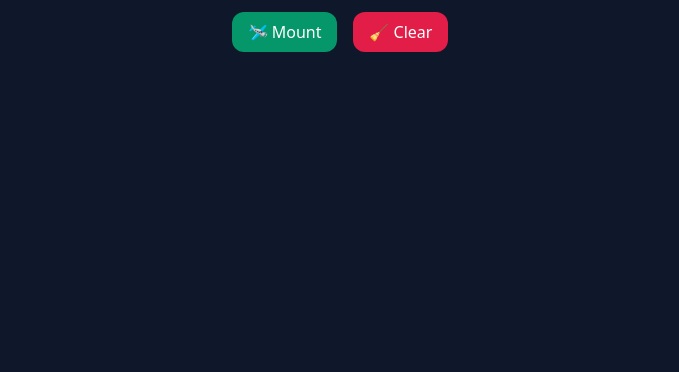
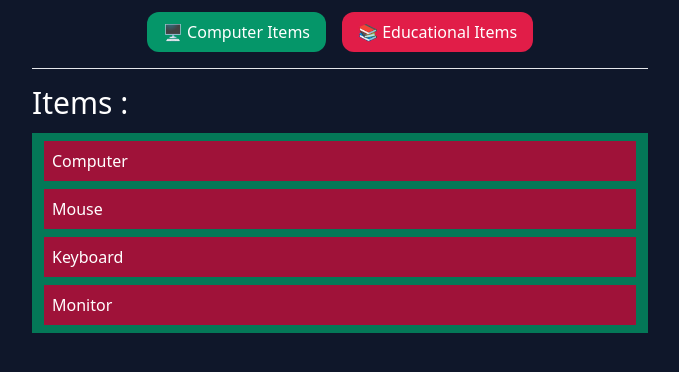
Before and after one commit to Tazri/rnext, a React (Vite) app: page / in a window 1280 px wide. Shown: the top 372 px of the page, without its empty margins (300-979 px from the left). Built offline with nearby package versions, Linux system fonts and the light colour scheme.

Commit message:
complete note on video 4.12 of mdoule 4

```diff
--- a/src/App.jsx
+++ b/src/App.jsx
@@ -1,27 +1,35 @@
-import { useState } from "react";
-import Playground from "./Playground";
+import { useEffect, useState } from "react";
+import ItemList from "./ItemList";
+import { getData } from "./data/items.js";
 
 export default function App() {
-  const [show, setShow] = useState(false);
+  const [items, setItems] = useState(null);
+  const [selectedItem, setSelectedItem] = useState("item1");
+
+  useEffect(() => {
+    setItems(getData());
+  }, []);
+
   return (
     <>
       <div className="w-1/2 mx-auto p-3 text-center flex flex-col gap-y-4 ">
         <div className="gap-x-4 flex flex-row justify-center">
           <button
-            onClick={() => setShow((s) => !s)}
+            onClick={() => setSelectedItem("item1")}
             className="py-2 px-4 rounded-xl bg-emerald-600"
           >
-            {show ? "🛩️ Unmount" : "🛩️ Mount"}
+            🖥️ Computer Items
           </button>
           <button
-            onClick={() => console.clear()}
+            onClick={() => setSelectedItem("item2")}
             className="py-2 px-4 rounded-xl bg-rose-600"
           >
-            🧹 Clear
+            📚 Educational Items
           </button>
         </div>
-        {show && <hr />}
-        {show && <Playground />}
+
+        {items && <hr />}
+        {items && <ItemList items={items[selectedItem]} />}
       </div>
     </>
   );
--- /dev/null
+++ b/src/ItemList.jsx
@@ -0,0 +1,40 @@
+import { useState } from "react";
+
+export default function ItemList({ items }) {
+  const [selectedId, setSlectedId] = useState(null);
+
+  const selectedItem = selectedId
+    ? items.find((item) => selectedId === item.id)
+    : null;
+
+  const selectedBackground = {
+    backgroundColor: "#0088ff",
+  };
+  return (
+    <div className="text-left flex flex-col gap-y-3">
+      <h2 className="text-3xl">Items : </h2>
+      <ul className="px-3 bg-emerald-700 py-2 flex flex-col gap-y-2">
+        {items.map((item) => {
+          return (
+            <li
+              className="bg-rose-800 p-2 cursor-pointer hover:bg-rose-700 transition-all duration-300"
+              key={item.id}
+              style={selectedId == item.id ? selectedBackground : null}
+              onClick={() => setSlectedId(item.id)}
+            >
+              {item.name}
+            </li>
+          );
+        })}
+      </ul>
+
+      {selectedItem && (
+        <div className="bg-emerald-800 p-4">
+          <h2 className="text-2xl">Selected Id : {selectedItem.id} </h2>
+          <p className="text-lg">Serial No : {selectedItem.serialNo}</p>
+          <p className="text-lg">Product Name : {selectedItem.name}</p>
+        </div>
+      )}
+    </div>
+  );
+}
--- a/src/Playground.jsx
+++ /dev/null
@@ -1,31 +0,0 @@
-import { useEffect, useState } from "react";
-
-export default function Playground() {
-  const [text, setText] = useState("a");
-
-  useEffect(() => {
-    console.log(`🟢 Shedule "${text}" log`);
-    const timeOutId = setTimeout(() => {
-      console.log(`⏰ ${text}`);
-    }, 3000);
-
-    return () => {
-      clearTimeout(timeOutId);
-      console.log(`🛑 Cancel Shedule ${text} log`);
-    };
-  });
-
-  function handleChange(e) {
-    setText(e.target.value);
-  }
-  return (
-    <div className="text-left flex flex-col p-2 gap-y-4">
-      <input
-        className="text-black p-2 text-lg"
-        value={text}
-        onChange={handleChange}
-      />
-      <p className="bg-rose-600 py-2 px-4">{text || "Empty"}</p>
-    </div>
-  );
-}
--- /dev/null
+++ b/src/data/items.js
@@ -0,0 +1,48 @@
+export function getData() {
+  return {
+    item1: [
+      {
+        id: 1,
+        serialNo: 1,
+        name: "Computer",
+      },
+      {
+        id: 2,
+        serialNo: 2,
+        name: "Mouse",
+      },
+      {
+        id: 3,
+        serialNo: 3,
+        name: "Keyboard",
+      },
+      {
+        id: 4,
+        serialNo: 4,
+        name: "Monitor",
+      },
+    ],
+    item2: [
+      {
+        id: 5,
+        serialNo: 1,
+        name: "Calculator",
+      },
+      {
+        id: 6,
+        serialNo: 2,
+        name: "Watch",
+      },
+      {
+        id: 7,
+        serialNo: 3,
+        name: "Clock",
+      },
+      {
+        id: 8,
+        serialNo: 4,
+        name: "Mechanical Pencil",
+      },
+    ],
+  };
+}
```
Also changed, not shown: 1 other file (tests, documents, lock files or other folders).
